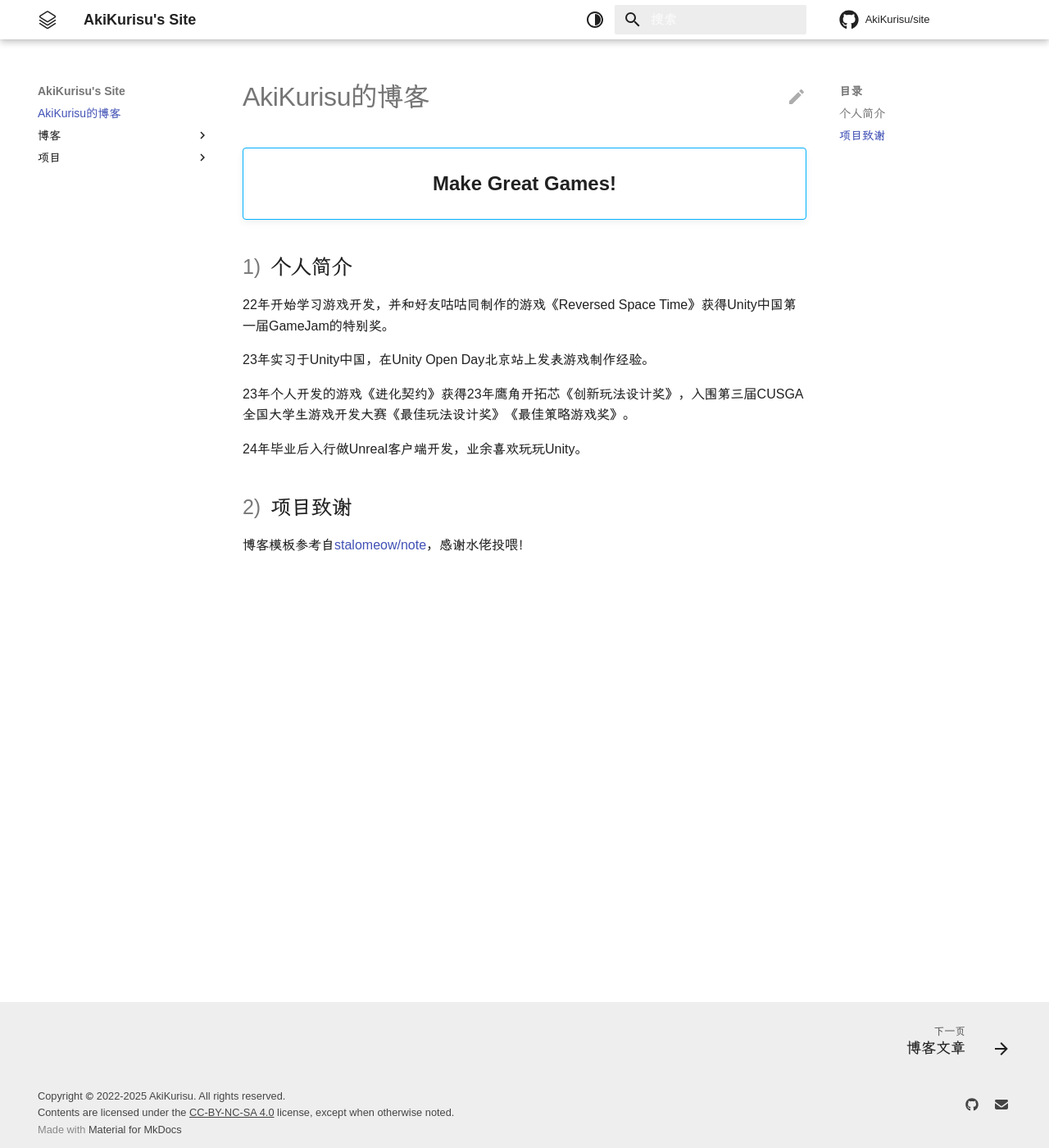
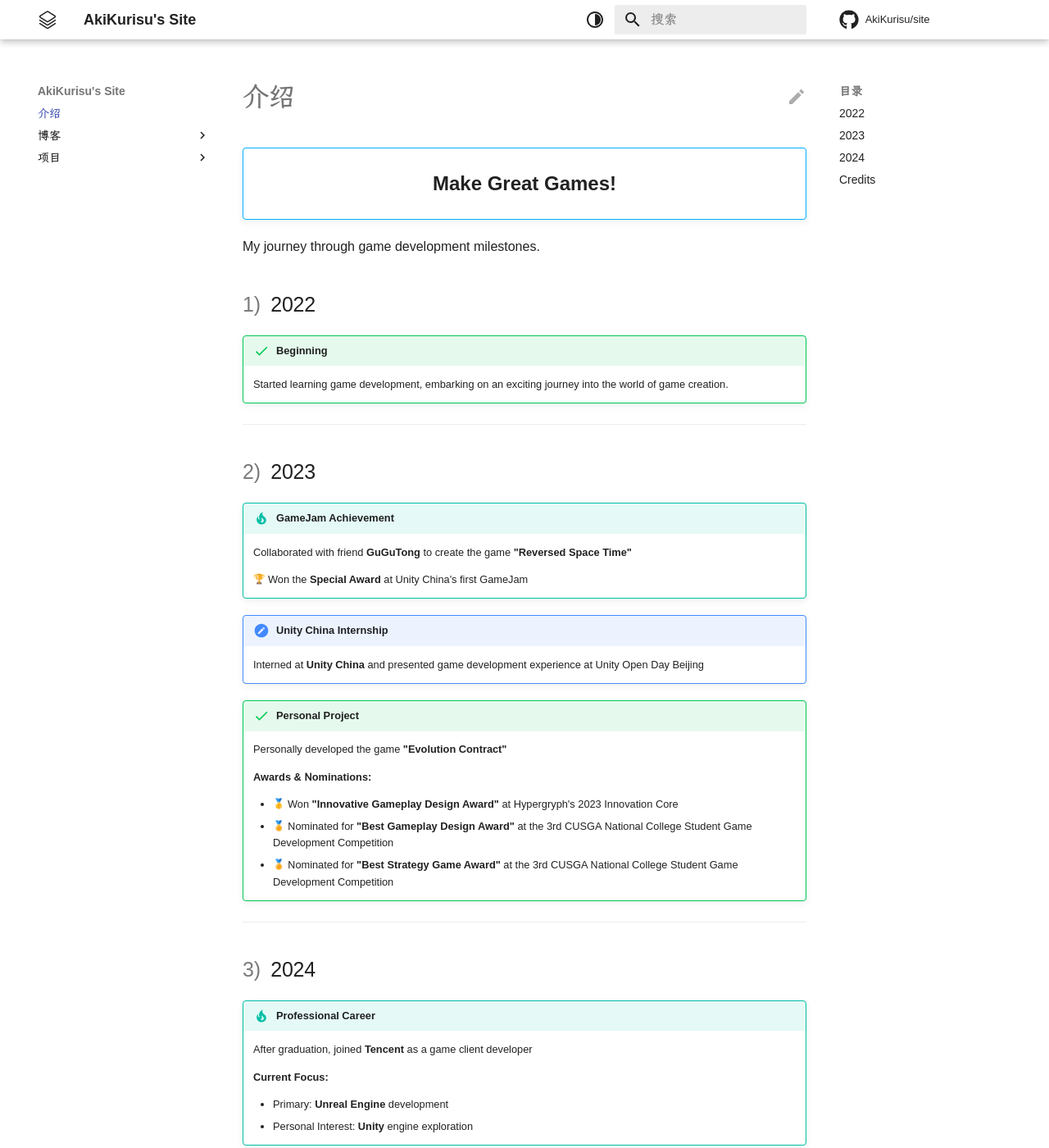
Before and after one commit to AkiKurisu/site, an MkDocs documentation site: the page built from docs/index.md, in a window 1280 px wide and 1400 px high. Shown: the whole window at 82% size. Built offline with MkDocs 1.6.1 and Material for MkDocs 9.7.7, drawn with Linux system fonts in a browser that asks for light colours; emoji names are drawn with the system emoji font; some web fonts are replaced; a script that is not in the unit is left out; comment, search, counter and statistics services are not loaded.

Commit message:
Update index.md

```diff
--- a/docs/index.md
+++ b/docs/index.md
@@ -3,7 +3,7 @@
   exclude: true
 ---
 
-# AkiKurisu的博客
+# 介绍
 
 !!! abstract ""
 
@@ -11,16 +11,46 @@
     Make Great Games!
     </p>
 
-## 个人简介
+My journey through game development milestones.
 
-22年开始学习游戏开发，并和好友咕咕同制作的游戏《Reversed Space Time》获得Unity中国第一届GameJam的特别奖。
+## 2022
 
-23年实习于Unity中国，在Unity Open Day北京站上发表游戏制作经验。
+!!! success "Beginning"
+    Started learning game development, embarking on an exciting journey into the world of game creation.
 
-23年个人开发的游戏《进化契约》获得23年鹰角开拓芯《创新玩法设计奖》，入围第三届CUSGA全国大学生游戏开发大赛《最佳玩法设计奖》《最佳策略游戏奖》。
+---
 
-24年毕业后入行做Unreal客户端开发，业余喜欢玩玩Unity。
+## 2023
 
-## 项目致谢
+!!! tip "GameJam Achievement"
+    Collaborated with friend **GuGuTong** to create the game **"Reversed Space Time"**
 
-博客模板参考自[stalomeow/note](https://github.com/stalomeow/note)，感谢水佬投喂！
+    :trophy: Won the **Special Award** at Unity China's first GameJam
+
+!!! note "Unity China Internship"
+    Interned at **Unity China** and presented game development experience at Unity Open Day Beijing
+
+!!! success "Personal Project"
+    Personally developed the game **"Evolution Contract"**
+
+    **Awards & Nominations:**
+
+    - :first_place_medal: Won **"Innovative Gameplay Design Award"** at Hypergryph's 2023 Innovation Core
+    - :medal: Nominated for **"Best Gameplay Design Award"** at the 3rd CUSGA National College Student Game Development Competition
+    - :medal: Nominated for **"Best Strategy Game Award"** at the 3rd CUSGA National College Student Game Development Competition
+
+---
+
+## 2024
+
+!!! tip "Professional Career"
+    After graduation, joined **Tencent** as a game client developer
+
+    **Current Focus:**
+
+    - Primary: **Unreal Engine** development
+    - Personal Interest: **Unity** engine exploration
+
+## Credits
+
+[stalomeow/note](https://github.com/stalomeow/note)
```
